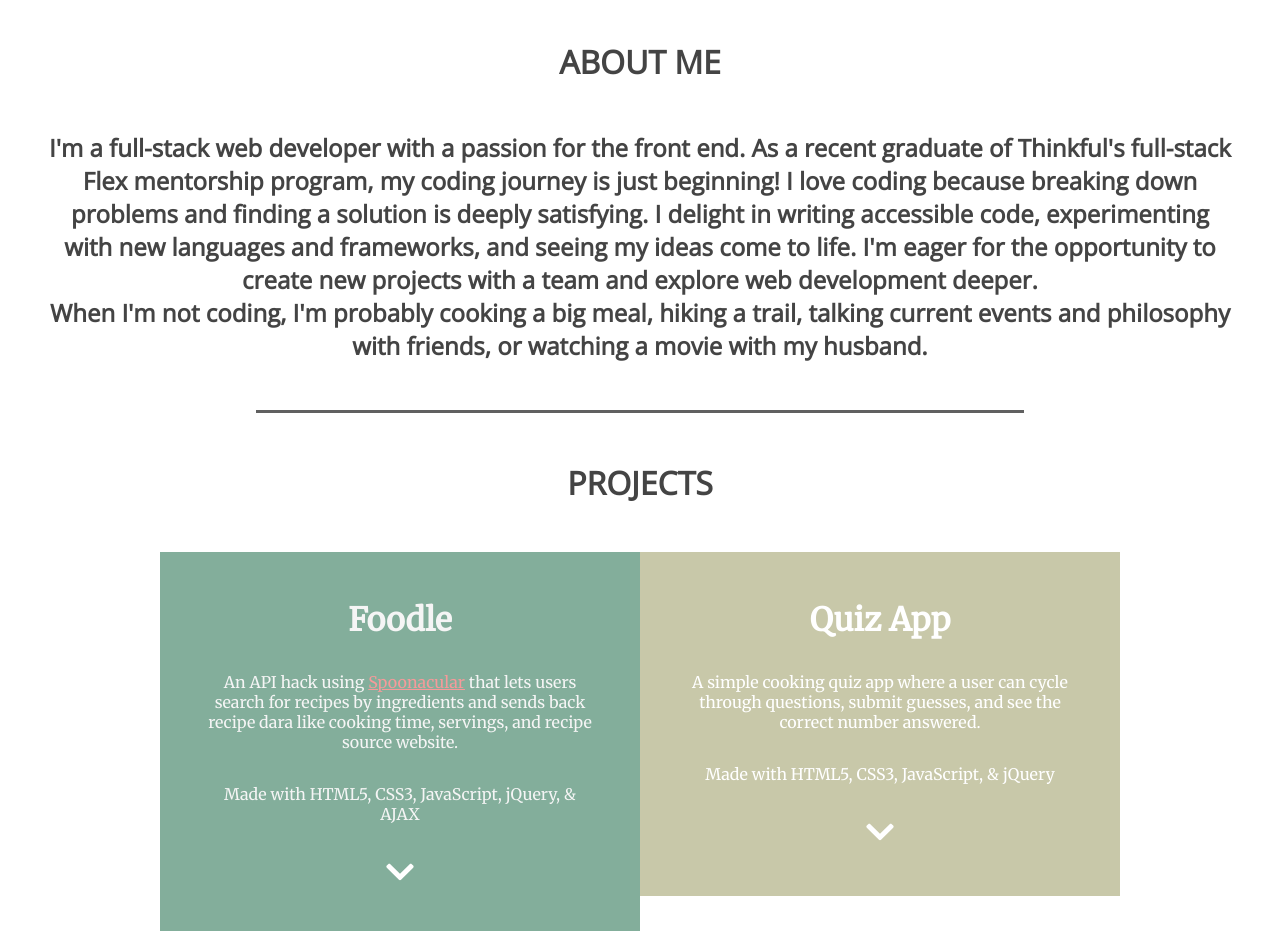
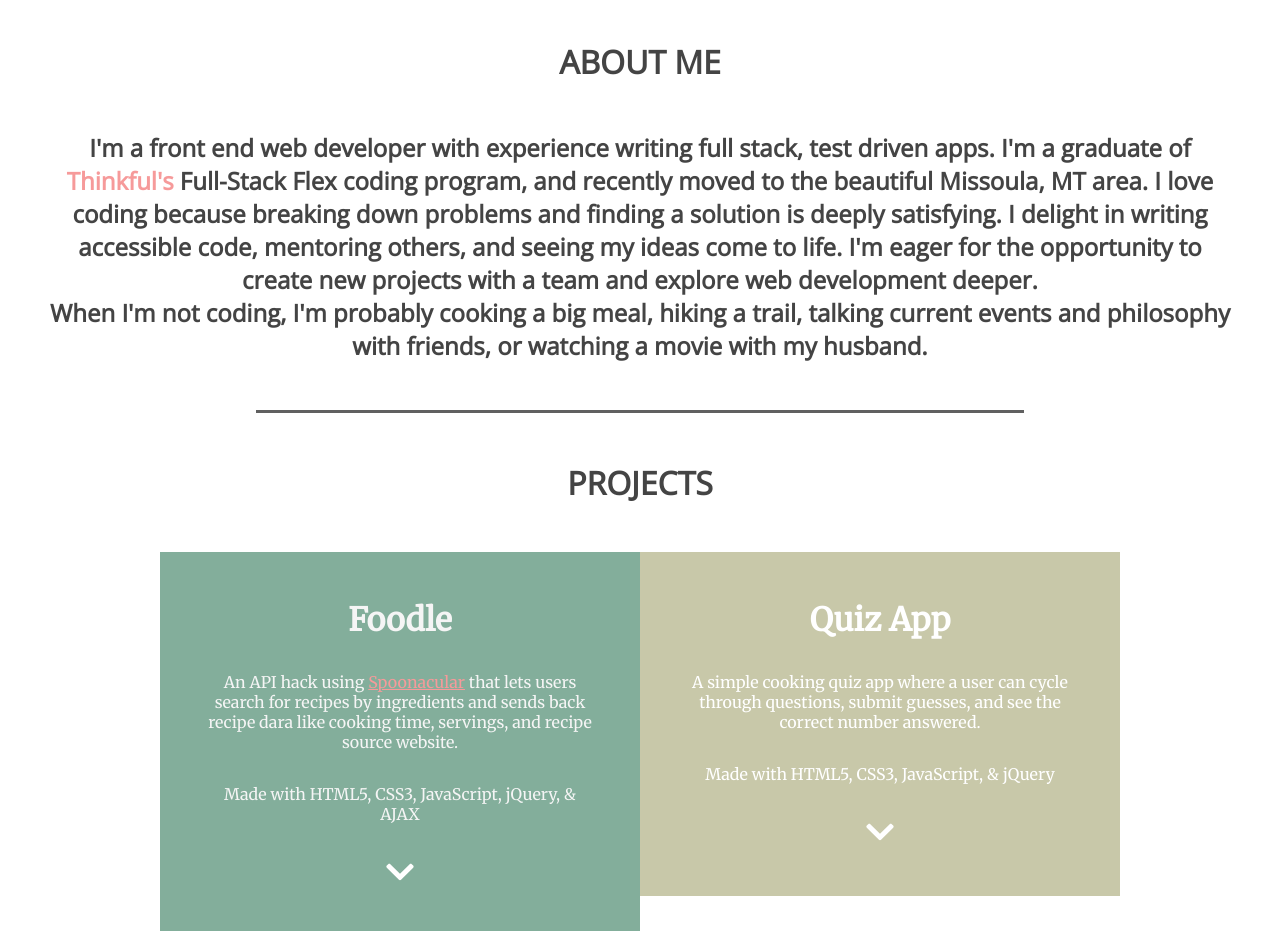
Before and after one commit to csierra15/portfolio, a plain HTML site: page index.html in a window 1280 px wide. Shown: the part 860-1791 px from the top of the page. Drawn offline with nearby package versions, Linux system fonts and the light colour scheme.

Commit message:
bio update

```diff
--- a/index.html
+++ b/index.html
@@ -42,9 +42,9 @@
       <section id="bio">
         <h2>ABOUT ME</h2>
         <h3>
-          I'm a full-stack web developer with a passion for the front end. As a recent graduate of Thinkful's full-stack Flex mentorship program,
-          my coding journey is just beginning! I love coding because breaking down problems and finding a solution is deeply satisfying.
-          I delight in writing accessible code, experimenting with new languages and frameworks, and seeing my ideas come to life.
+          I'm a front end web developer with experience writing full stack, test driven apps. I'm a graduate of <a href="https://www.thinkful.com/">Thinkful's </a> Full-Stack Flex coding program, and recently moved to the beautiful Missoula, MT area.
+           I love coding because breaking down problems and finding a solution is deeply satisfying.
+          I delight in writing accessible code, mentoring others, and seeing my ideas come to life.
           I'm eager for the opportunity to create new projects with a team and explore web development deeper.
         </h3>
         <h3>
```
